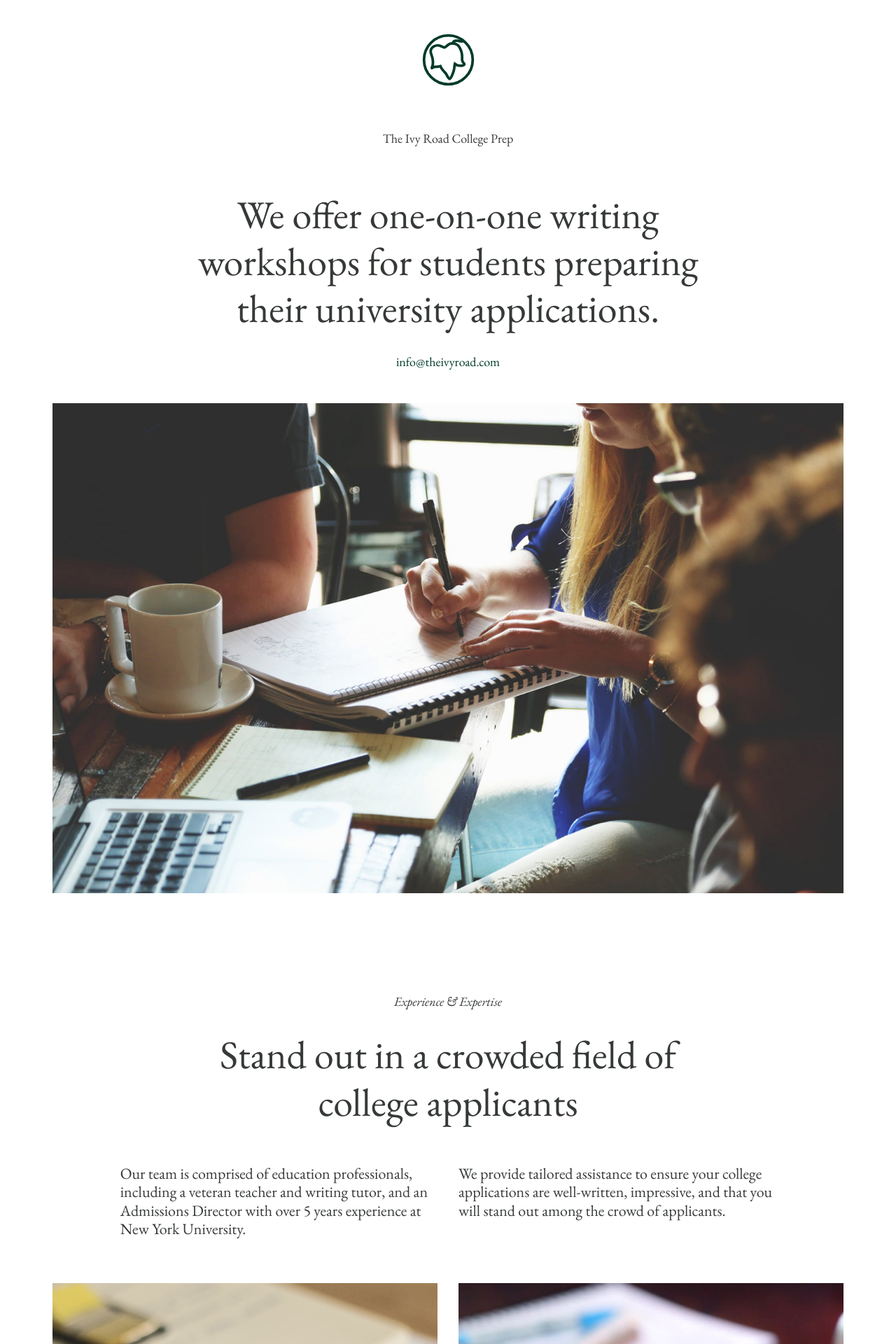
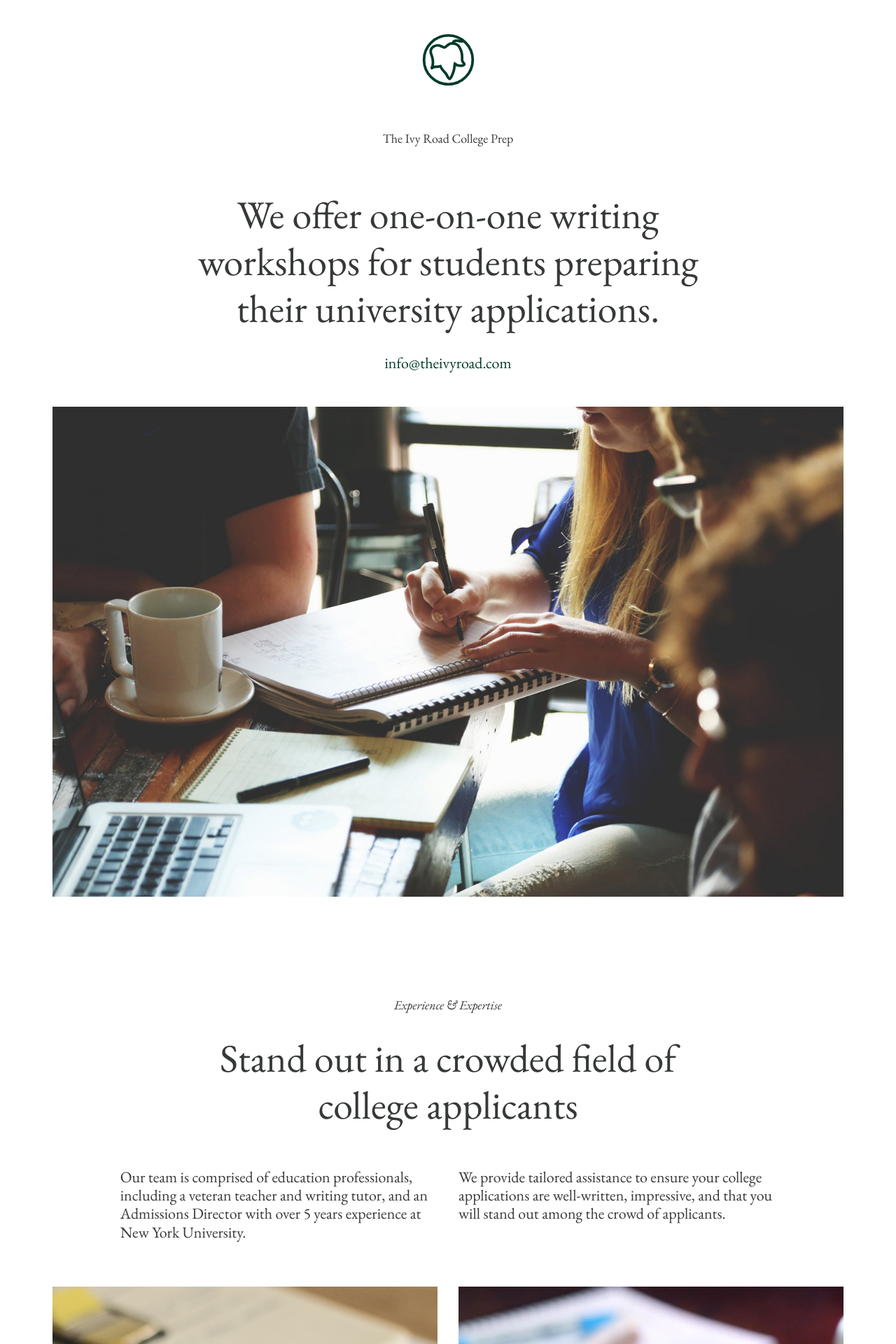
Before and after one commit to tylerhancock/ivy-road, a Jekyll site: the page built from index.html, in a window 1280 px wide. Shown: the top 1920 px of the page at 70% size. Built offline with Jekyll 4.4.1, drawn with Linux system fonts in a browser that asks for light colours; grey boxes are pictures that could not be loaded.

Commit message:
email
+ font-md

```diff
--- a/index.html
+++ b/index.html
@@ -13,7 +13,7 @@ id: home
    	<div class="row">
 			<div class="col-12 col-md-10 col-lg-8 mx-auto">
 				<h1 class="font-xxl text-center pb-4">We offer one-on-one writing workshops for students preparing their university applications.</h1>
-				<a class="font-sm d-flex justify-content-center" href="mailto:info@theivyroad.com">info@theivyroad.com</a>
+				<a class="font-md d-flex justify-content-center" href="mailto:info@theivyroad.com">info@theivyroad.com</a>
 			</div>
 		</div>
   </div>
```
Also changed, not shown: 1 other file.
